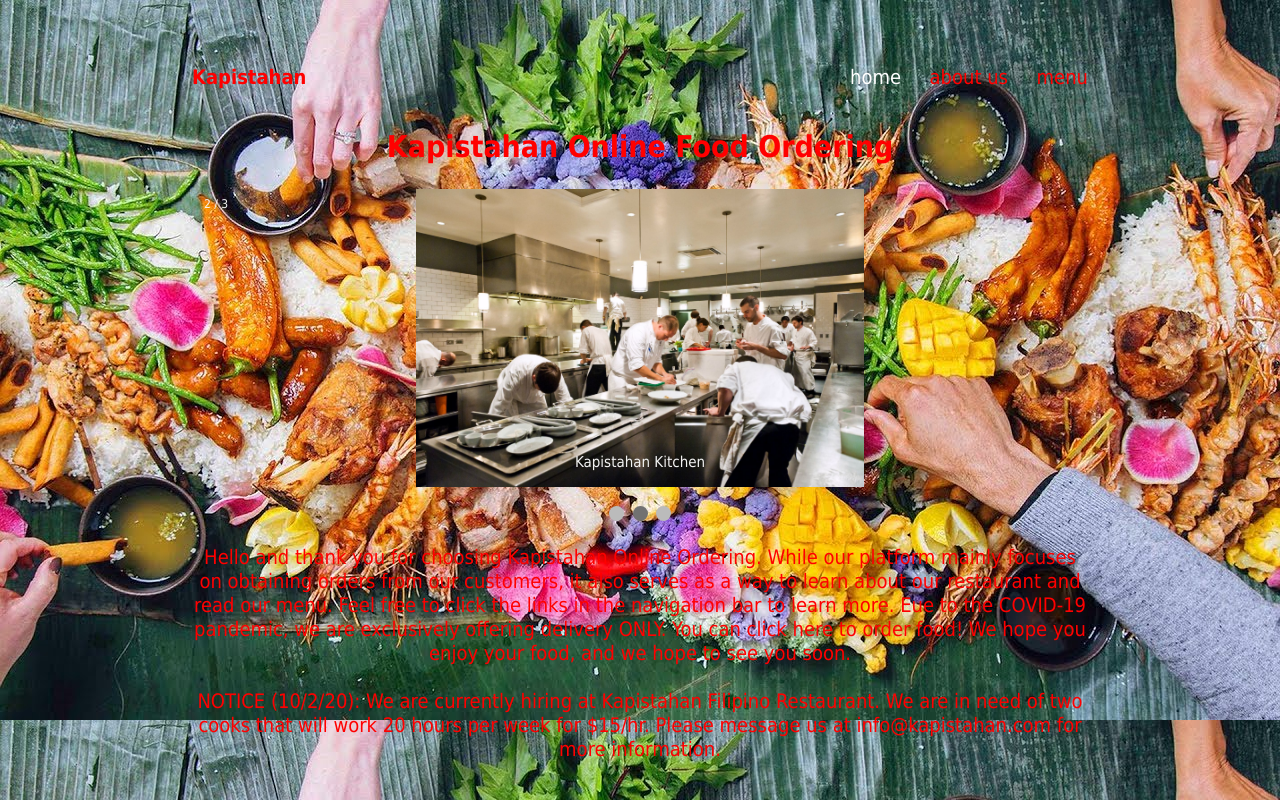
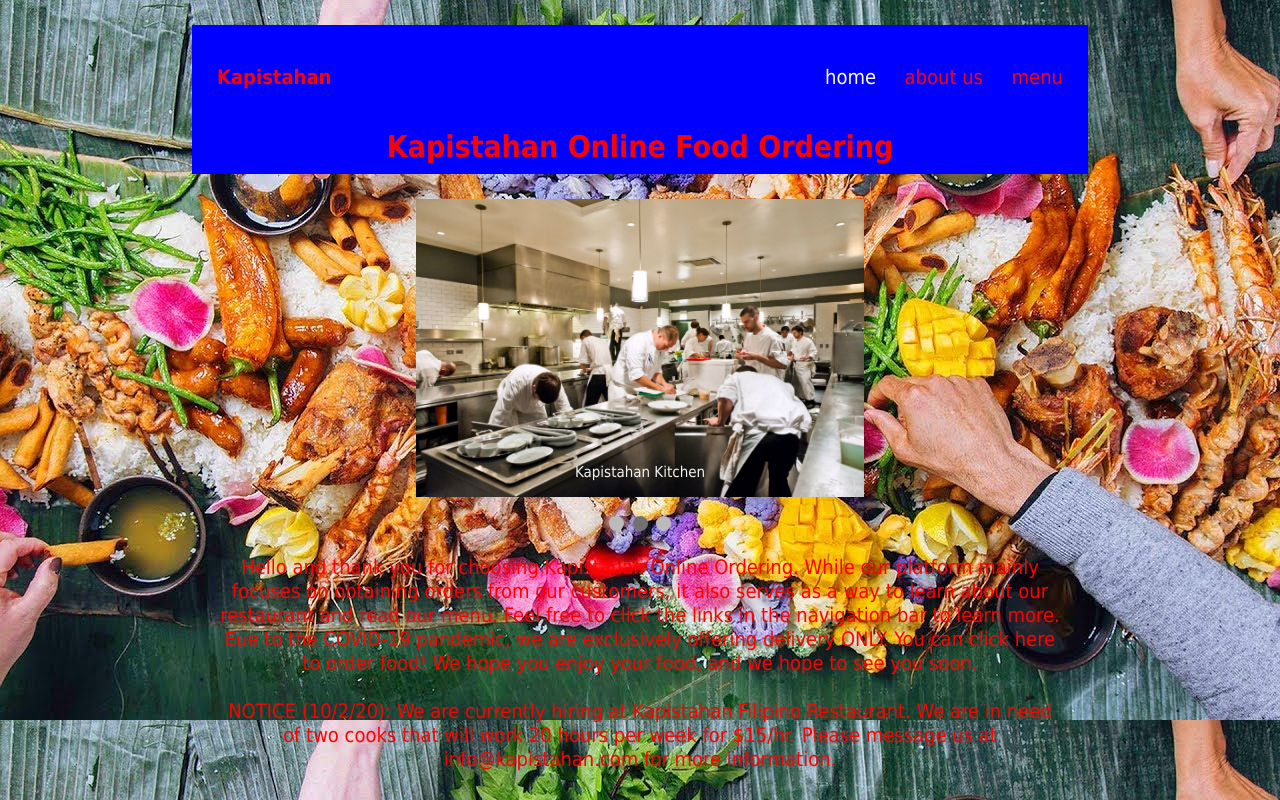
Before and after one commit to joshdano/kapistahan, a PHP site: page / in a window 1280 px wide. Run offline with PHP 8.4, Linux system fonts and the light colour scheme.

Commit message:
changes to css

```diff
--- a/style.css
+++ b/style.css
@@ -16,6 +16,7 @@
 
 body {
 	background-image: url(img/kamayan.jpg);
+	background-size: 100%;
 	color: red;
 	font-family: Tahoma;
 	margin: 0px auto;
@@ -25,14 +26,20 @@
 
 h1 {
 	font-size: 48px;
+	background-color: blue;
 }
 
 h2 {
 	font-size: 30px;
+	background-color: blue;
+	padding: 10px 10px 10px 10px;
+
 }
 
 p {
 	font-size: 20px;
+	padding-left: 25px;
+	padding-right: 25px;
 }
 
 a:link, a:visited {
```
Also changed, not shown: delivery.html (+9 -7 lines).
